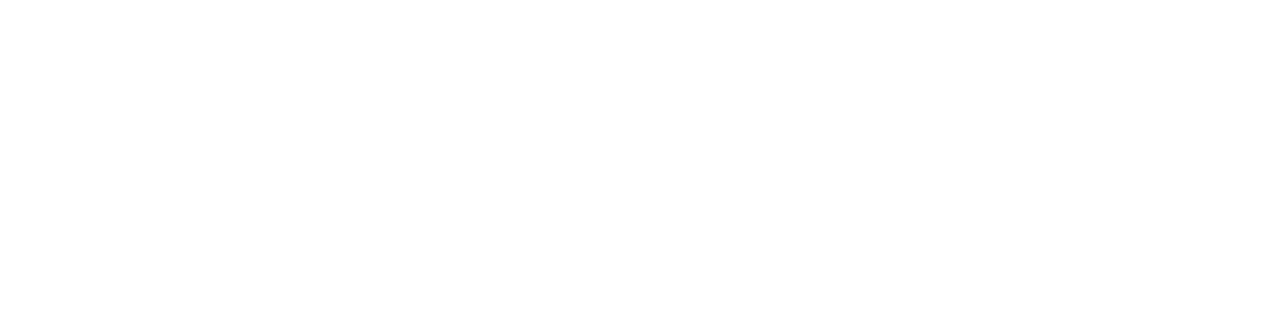
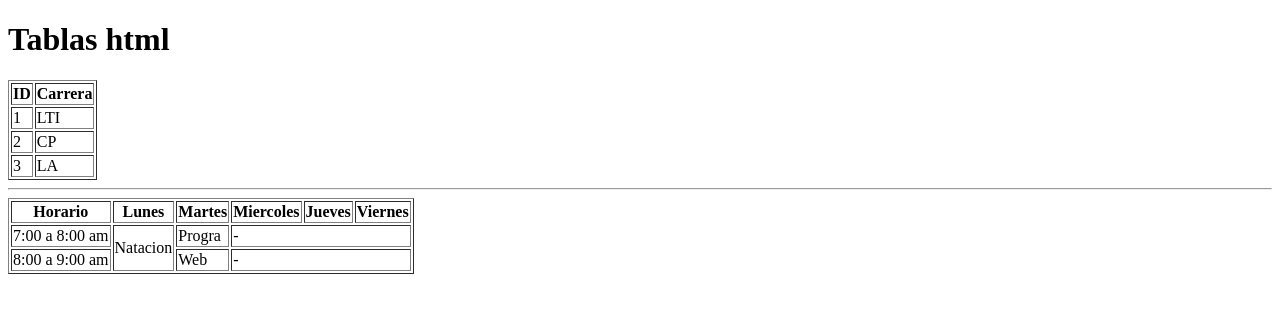
Before and after one commit to LIIgabriel/practica513008, a plain HTML site: page index.html in a window 1280 px wide. Drawn offline with Linux system fonts and the light colour scheme.

Commit message:
tabla con celdas combinadas

```diff
--- a/index.html
+++ b/index.html
@@ -6,6 +6,49 @@
     <title>Practica</title>
 </head>
 <body>
+    <h1>Tablas html</h1>
+    <!-- Tabla simple -->
+    <table border="1">
+        <tr>
+            <th>ID</th>
+            <th>Carrera</th>
+        </tr>
+        <tr>
+            <td>1</td>
+            <td>LTI</td>
+        </tr>
+        <tr>
+            <td>2</td>
+            <td>CP</td>
+        </tr>
+        <tr>
+            <td>3</td>
+            <td>LA</td>
+        </tr>
+    </table>
+    <hr>
+    <!-- Tabla con celdas combinadas -->
+    <table border="1">
+        <tr>
+            <th>Horario</th>
+            <th>Lunes</th>
+            <th>Martes</th>
+            <th>Miercoles</th>
+            <th>Jueves</th>
+            <th>Viernes</th>
+        </tr>
+        <tr>
+            <td>7:00 a 8:00 am</td>
+            <td rowspan="2">Natacion</td>
+            <td>Progra</td>
+            <td colspan="3">-</td>
+        </tr>
+        <tr>
+            <td>8:00 a 9:00 am</td>
+            <td>Web</td>
+            <td colspan="3">-</td>
+        </tr>
+    </table>
 
 </body>
 </html>
```
